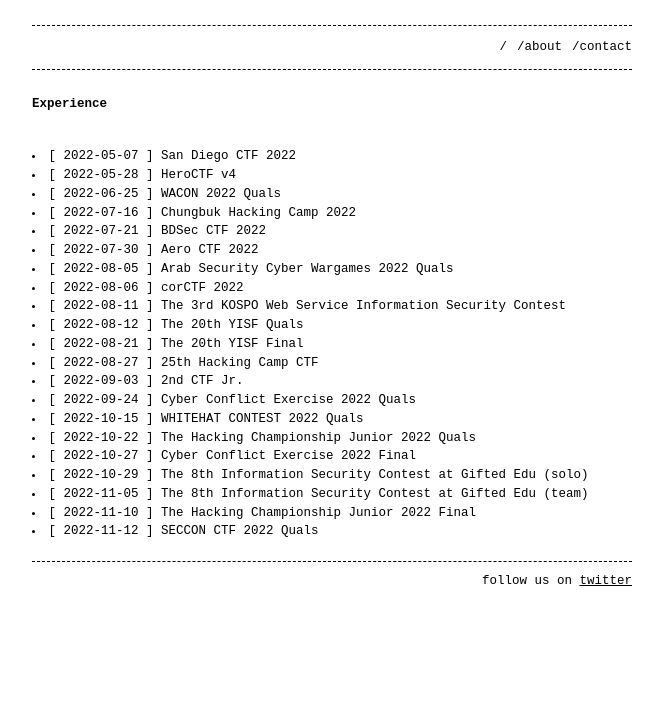
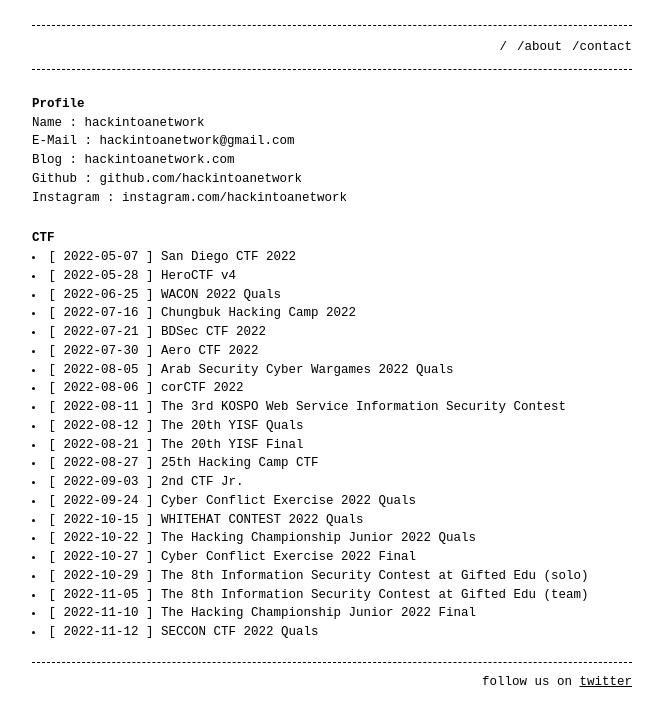
Before and after one commit to hackintoanetwork/hackintoanetwork.github.io, a Jekyll site: the page built from about.md, in a window 1280 px wide. Shown: the top 726 px of the page, without its empty margins (308-971 px from the left). Built offline with Jekyll 4.4.1, drawn with Linux system fonts in a browser that asks for light colours.

Commit message:
Update about.md

```diff
--- a/about.md
+++ b/about.md
@@ -3,9 +3,16 @@ layout: page
 title: /about
 permalink: /about/
 ---
+# Profile
 
-# Experience
-ㅤ
+Name : hackintoanetwork
+E-Mail : hackintoanetwork@gmail.com
+Blog : hackintoanetwork.com
+Github : github.com/hackintoanetwork
+Instagram : instagram.com/hackintoanetwork
+
+# CTF
+
 <li>[ 2022-05-07 ] San Diego CTF 2022</li>
 <li>[ 2022-05-28 ] HeroCTF v4</li>
 <li>[ 2022-06-25 ] WACON 2022 Quals</li>
```
